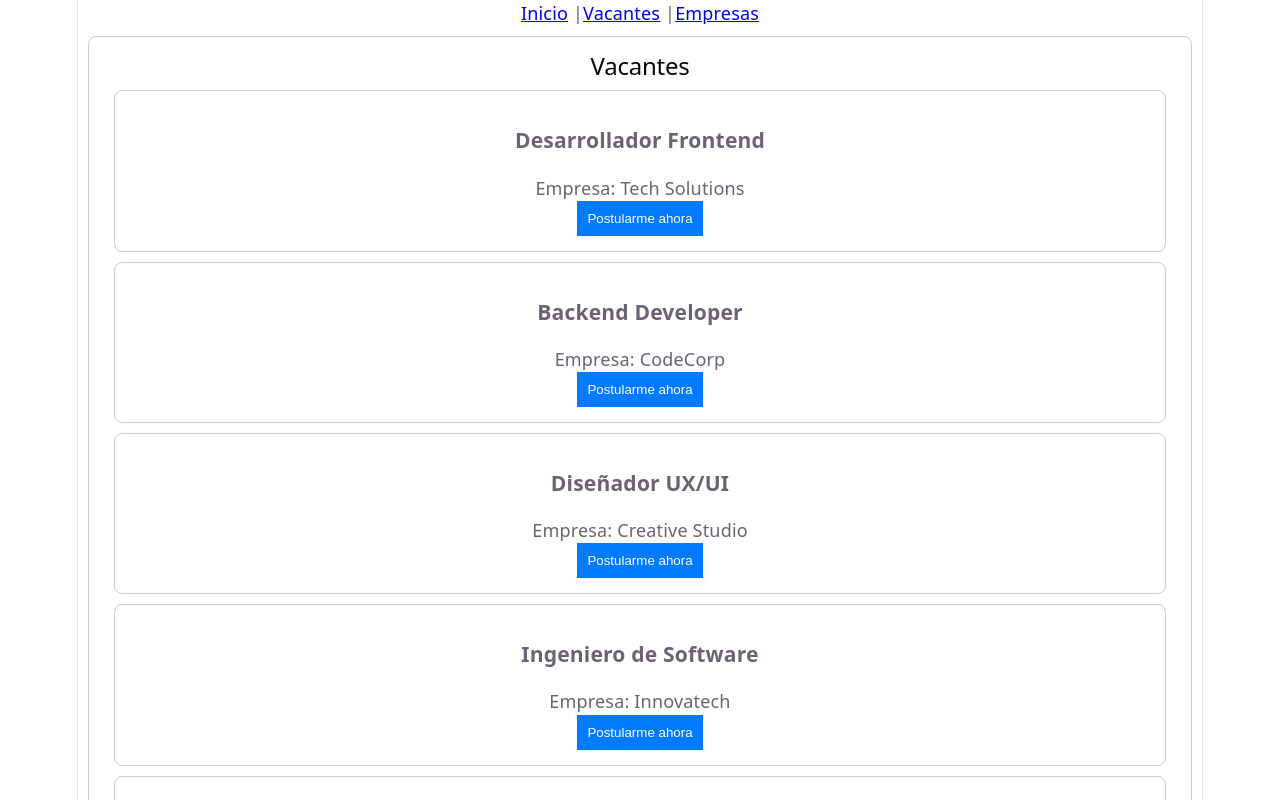
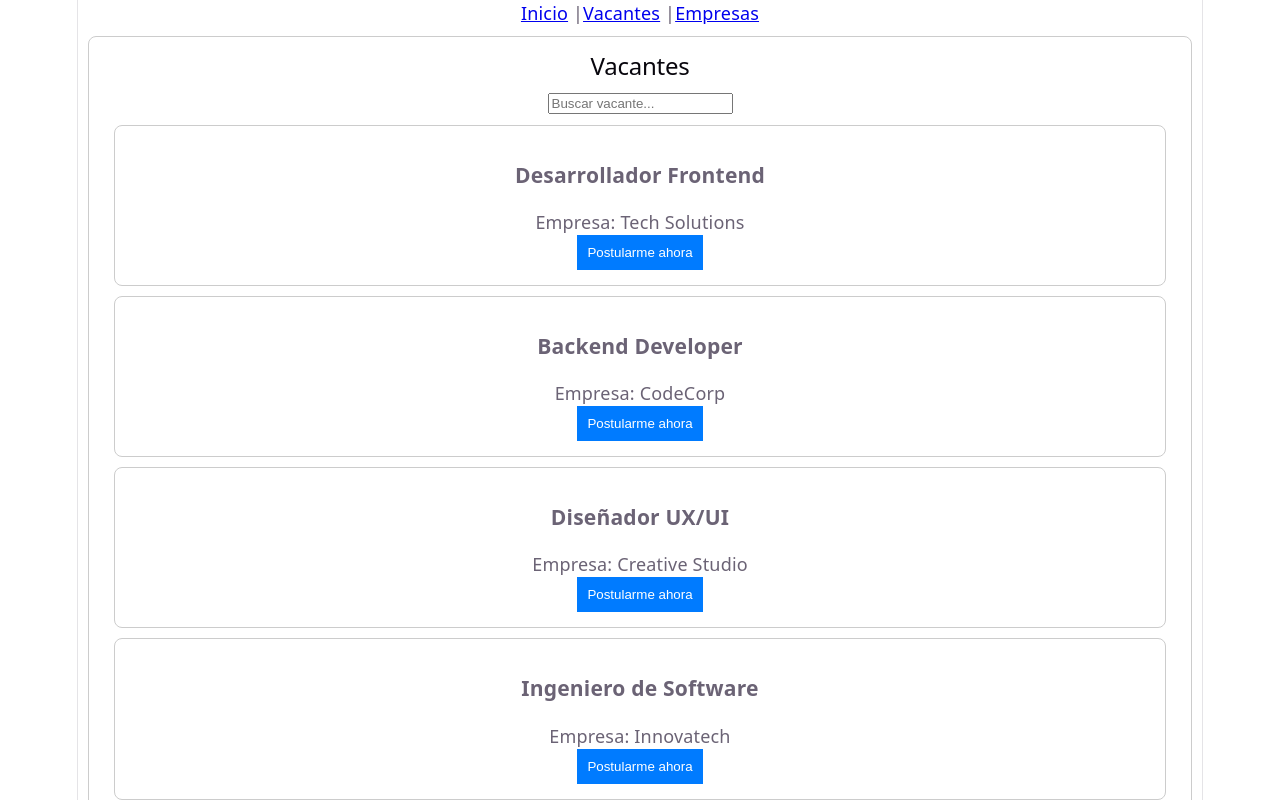
Before and after one commit to avelezfi/conecta2, a React (Vite) app: page /vacantes in a window 1280 px wide. Shown: the top 800 px of the page. Built offline with nearby package versions, Linux system fonts and the light colour scheme.

Commit message:
Add Buscar component to Vacantes page

```diff
--- a/src/pages/Vacantes.jsx
+++ b/src/pages/Vacantes.jsx
@@ -1,11 +1,13 @@
 
 import { vacantes } from "../data/vacantes";
 import Postulacion from "../Componentes/Postulacion";
+import Buscar from "../Componentes/Buscar";
 
 export default function Vacantes() {
   return (
   <div style = {container}>
       <h2>Vacantes</h2>
+    <Buscar vacantes={vacantes} />
     {vacantes.map((v) => (
      <Postulacion key={v.id} vacante={v} />
       ))}
```
